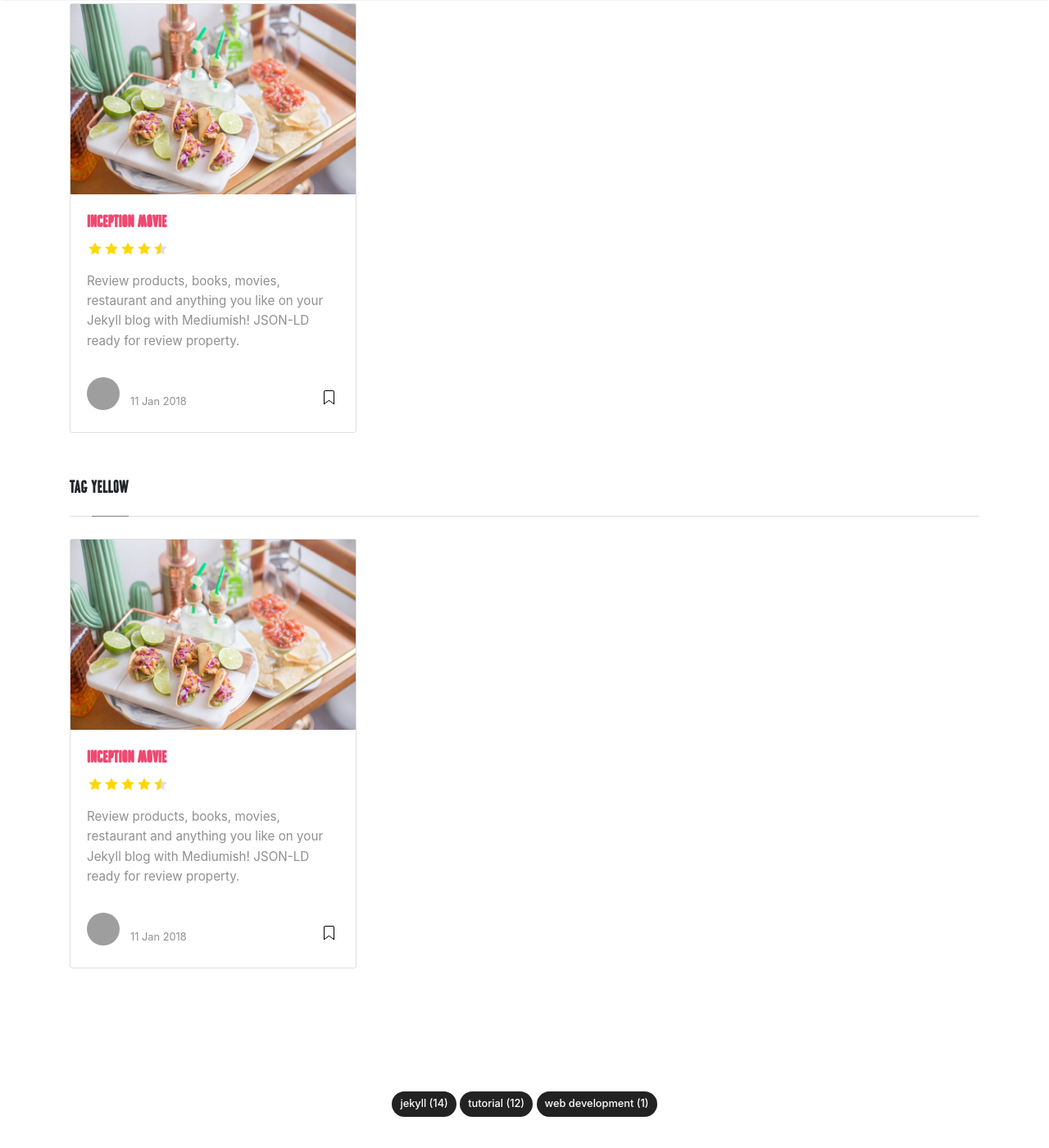
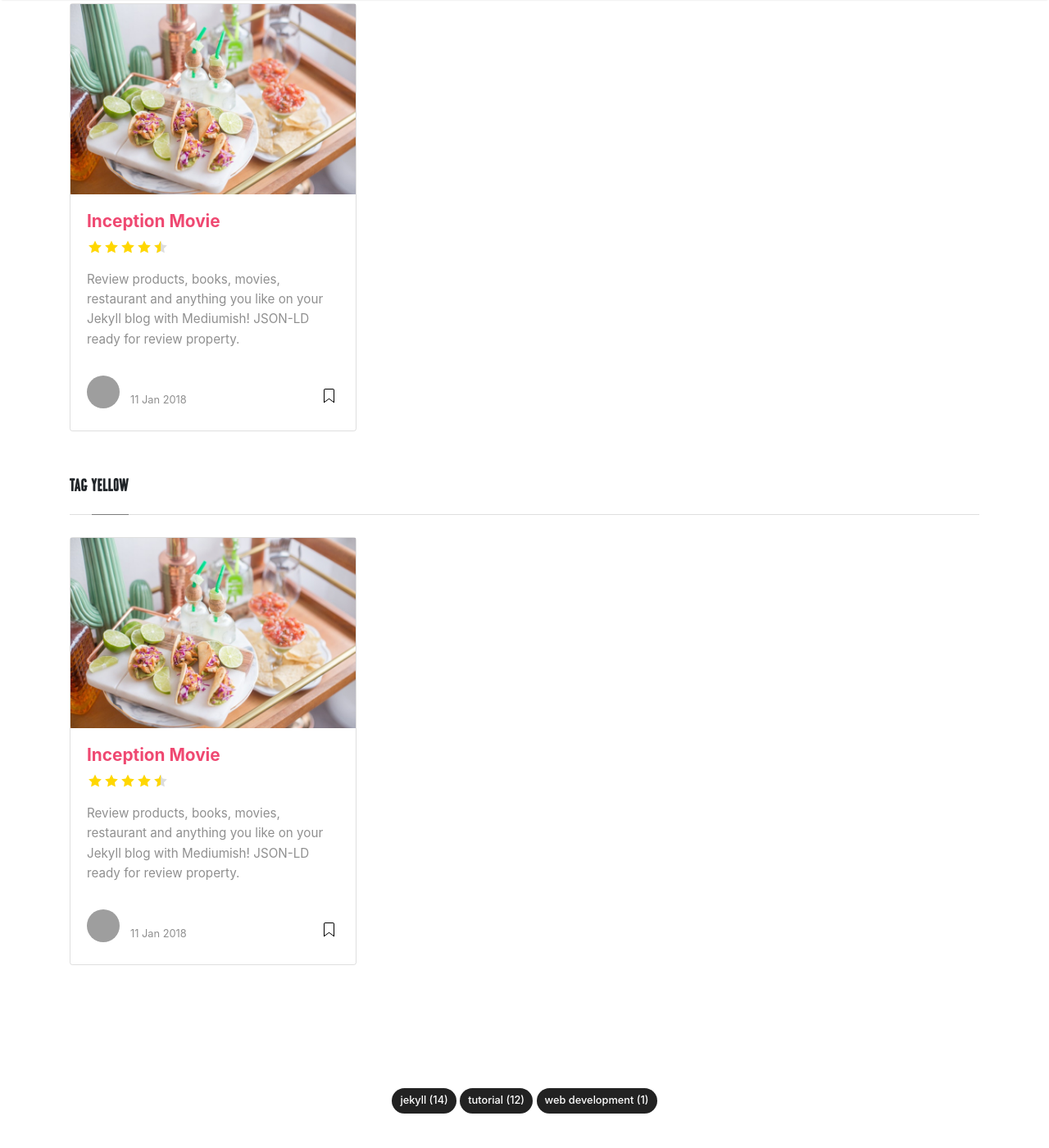
Before and after one commit to leblanck/pinkrhino, a Jekyll site: the page built from _pages/tags.md, in a window 1280 px wide and 1400 px high, scrolled down 310 px. Shown: the whole window at 82% size. Built offline with Jekyll 4.4.1, drawn with Linux system fonts in a browser that asks for light colours; nearby versions of some CDN libraries; grey boxes are pictures that could not be loaded.

Commit message:
color changes

```diff
--- a/assets/css/screen.css
+++ b/assets/css/screen.css
@@ -19,7 +19,7 @@
 
 .text-title-cusom {
     color: #EF4871;
-    font-family: 'yrt_nice_weatherregular';
+    /* font-family: 'yrt_nice_weatherregular'; */
 }
 
 .mainheading {
@@ -34,7 +34,7 @@
 
 a:hover {
     color: #99E6D8;
-    text-decoration: underline;
+    text-decoration: none;
 }
 
 pre {
```
